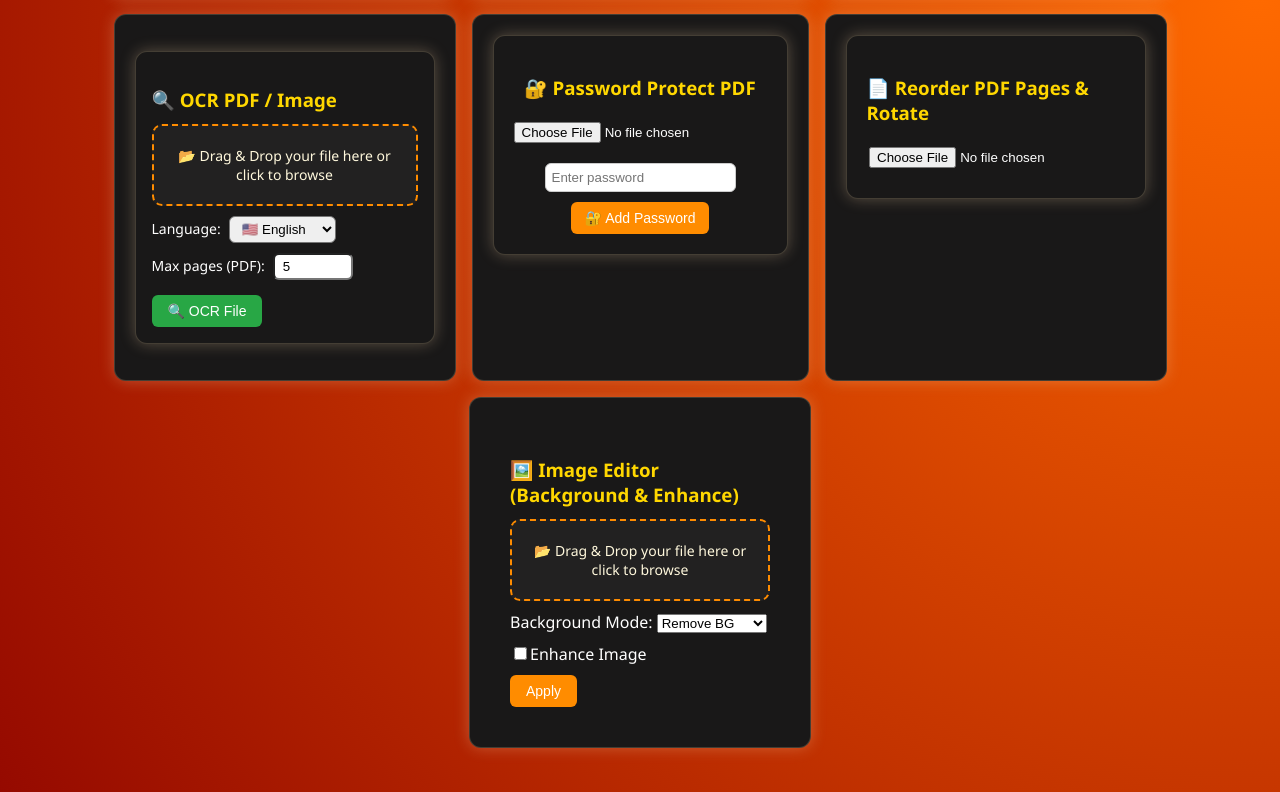
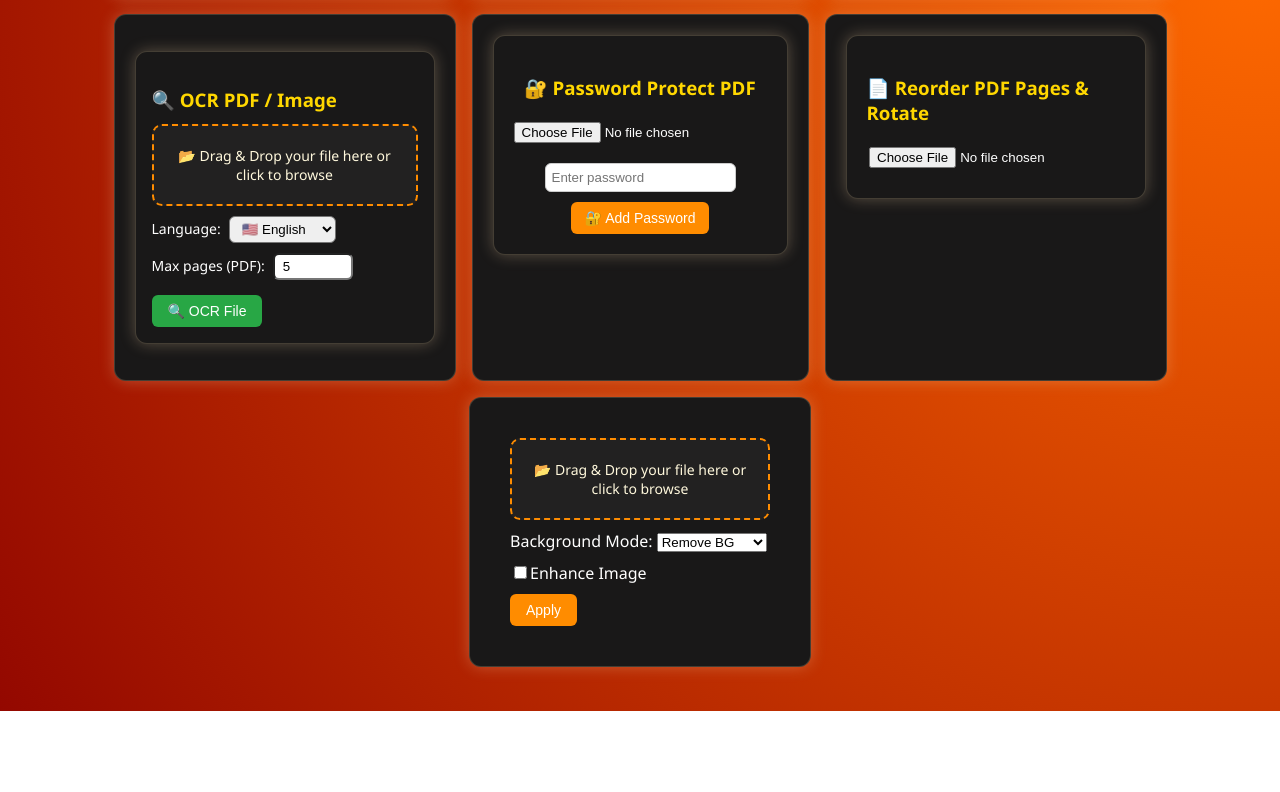
Before and after one commit to Safeedit/editly, a React (Create React App) app: page / in a window 1280 px wide. Shown: the part 807-1599 px from the top of the page. After the commit the page ends 1518 px from the top, so only its background shows below. Built offline with nearby package versions, Linux system fonts and the light colour scheme.

Commit message:
Update ImageEditor.jsx

```diff
--- a/src/components/ImageEditor.jsx
+++ b/src/components/ImageEditor.jsx
@@ -57,8 +57,6 @@ function ImageEditor() {
 
   return (
     <div style={{ maxWidth: 500, margin: "auto", padding: 20, color: "#fff" }}>
-      <h3>🖼️ Image Editor (Background & Enhance)</h3>
-
       <DropzoneUpload
         onFilesSelected={(f) => setFile(f)}
         accept="image/*"
@@ -119,7 +117,6 @@ function ImageEditor() {
 
       {editedImage && (
         <div style={{ marginTop: 20 }}>
-          <h4>🎉 Edited Image:</h4>
           <img
             src={editedImage}
             alt="Edited Result"
```
